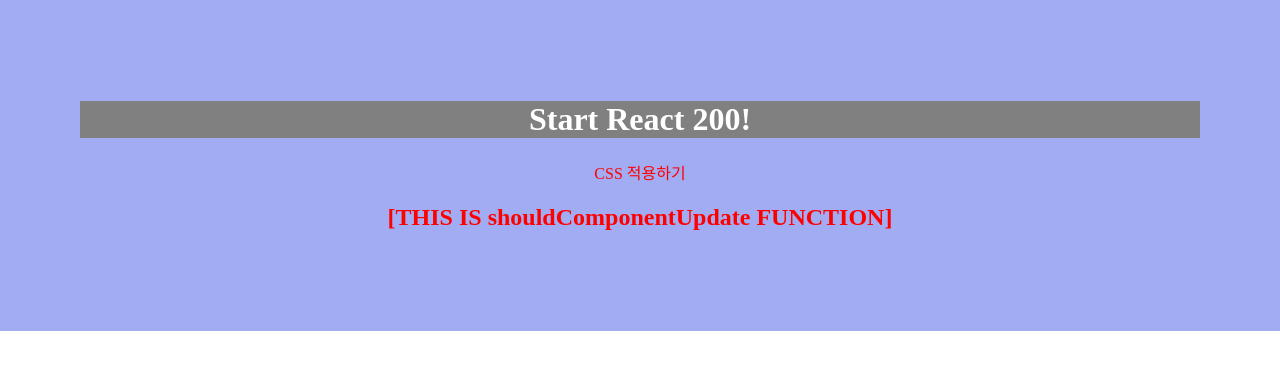
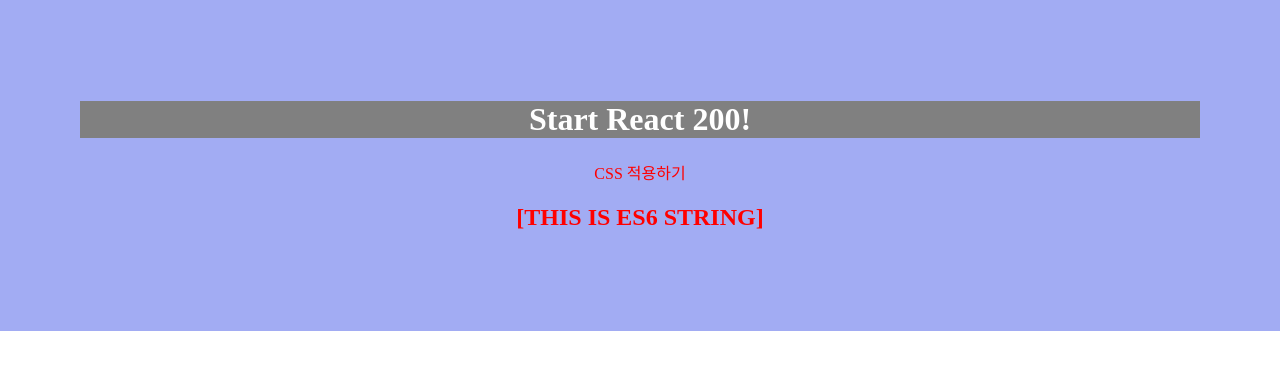
Before and after one commit to ddk9597/React200, a React (Create React App) app: page / in a window 1280 px wide. Shown: the top 370 px of the page. Built offline with nearby package versions, Linux system fonts and the light colour scheme; the HTML template or start-up script is replaced by a standard one.

Commit message:
startWith() / endsWith() / includes() : boolean 타입의 문자열 찾는 함수

```diff
--- a/src/App.js
+++ b/src/App.js
@@ -1,12 +1,13 @@
 import React from 'react';
 import './App.css';
-import LifecycleEx from './R008_LifecycleEx.js';
+import Es6 from './R009_Es6';
+
 function App() {
   return (
     <div>
       <h1>Start React 200!</h1>
       <p>CSS 적용하기</p>
-      <LifecycleEx prop_value='FromApp.js'/>
+      <Es6/>
     </div>
   );
 }
--- /dev/null
+++ b/src/R009_Es6.js
@@ -0,0 +1,48 @@
+import React, {Component} from "react";
+
+class R009_Es6 extends Component {
+
+  constructor(props) {
+    super(props);
+    this.state = {};
+
+  }
+
+  componentDidMount(){
+    var jsString1 = '자바 스크립트';
+    var jsString2 = '입니다\n 다음 줄입니다. ';
+    // 기존 Js에서 줄바꿈은 개행 문자(\n)을 이용했음
+    console.log(jsString1 + '문자열' + jsString2);
+
+    var Es6String1 = 'Es6';
+    var Es6String2 = '입니다.';
+
+    console.log(`${Es6String1} 문자열 ${Es6String2}
+    _____다음
+    줄입니다.`);
+      // Es6에서는 백틱 안에 코드 상에서 줄바꿈을 하면 개행 문자(\n)없이도 줄 바꿈 가능
+    var LongString = "Es6에 추가된 String 함수들입니다.";
+    console.log('startsWith : ' + LongString.startsWith("Es6에 추가"));
+    console.log('endsWith : ' + LongString.endsWith("함수들입니다."));
+    console.log('includes :'+ LongString.includes("추가된 String") );
+  }
+
+  render(){
+    return(
+      <h2>[THIS IS ES6 STRING]</h2>
+    )
+  }
+}
+
+export default R009_Es6;
+
+
+/*
+  --- boolean type 문자열 찾는 함수 ---
+  startWith() : 변수 앞에서부터
+  endWith() : 위치 상관 없이
+  includes() : 변수 뒤에서부터
+  일치하는 문자열이 있는지 찾는다.
+
+
+*/
```
